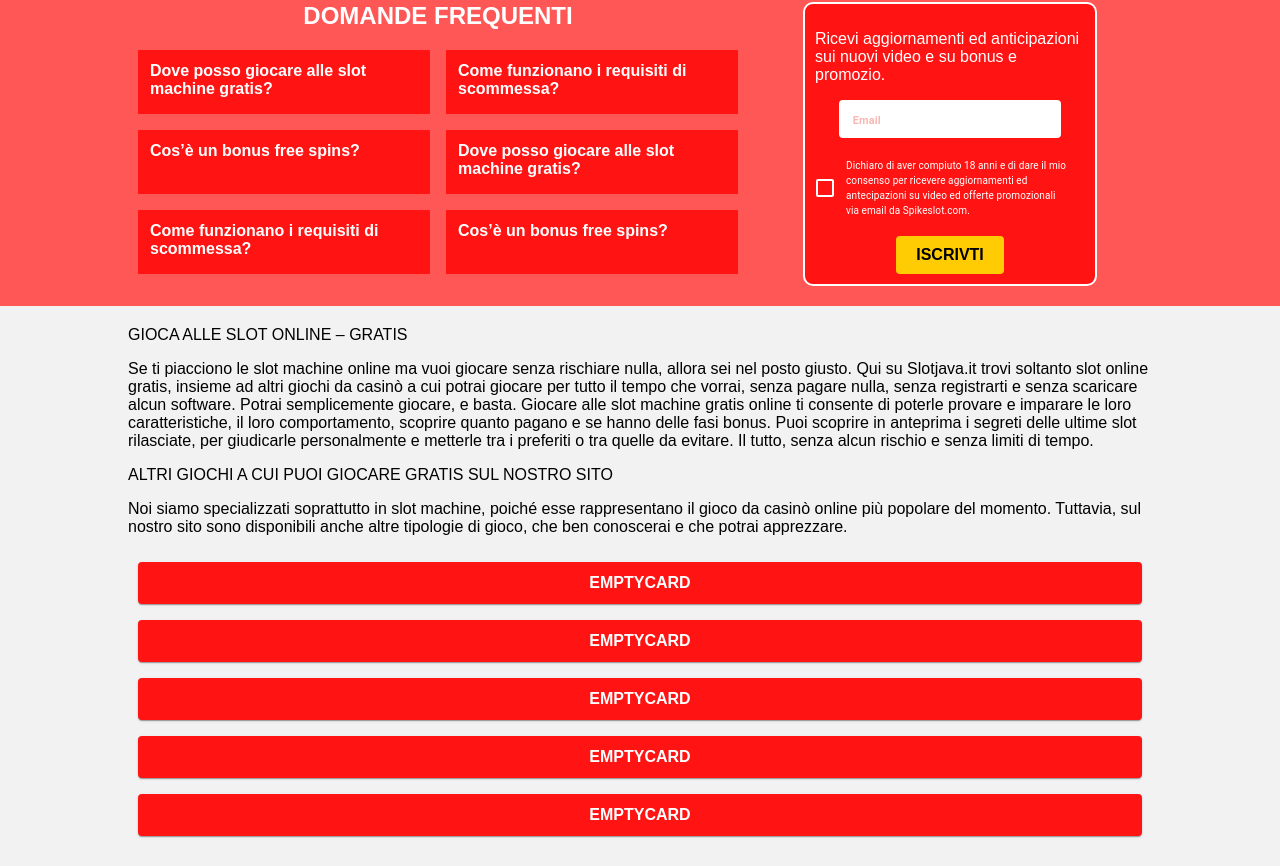
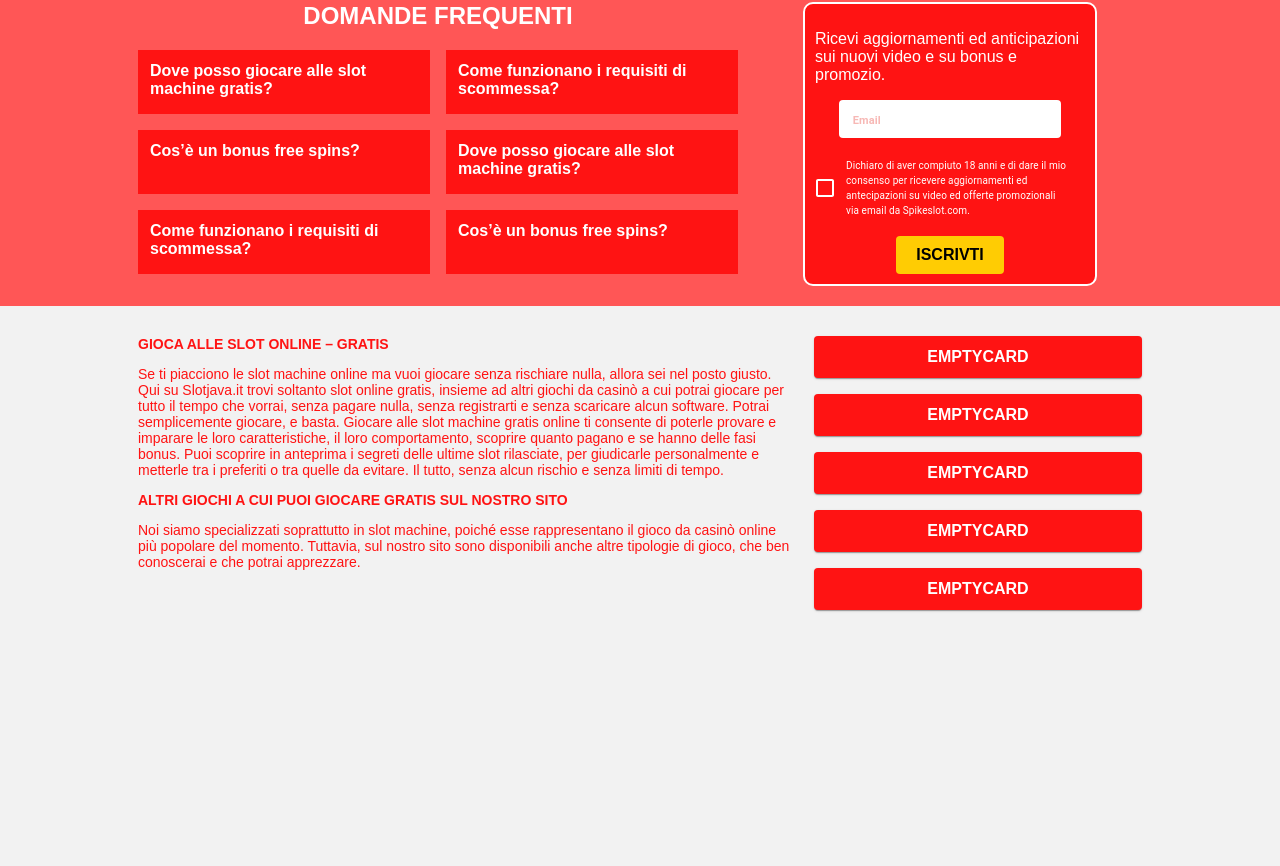
Before and after one commit to Top-Ads/spike, a Next.js app: page / in a window 1280 px wide. Shown: the part 1686-2552 px from the top of the page. After the commit the page ends 2326 px from the top, so only its background shows below. Built offline with nearby package versions, Linux system fonts and the light colour scheme.

Commit message:
implement freeSlots component

```diff
--- a/components/FreeSlots/indext.tsx
+++ b/components/FreeSlots/indext.tsx
@@ -1,5 +1,5 @@
 import React, { Fragment } from 'react'
-import styled from 'styled-components'
+import styled, { ThemeConsumer } from 'styled-components'
 import GridSlots from '../GridSlots'
 
 const FreeSlots = () => {
@@ -8,7 +8,8 @@ const FreeSlots = () => {
         <Fragment>
           <MainContainer>
 
-            <div>GIOCA ALLE SLOT ONLINE – GRATIS</div>
+            <SummaryContainer>
+              <div><strong>GIOCA ALLE SLOT ONLINE – GRATIS</strong></div>
 
               <div><p>Se ti piacciono le slot machine online ma vuoi giocare senza rischiare nulla,
               allora sei nel posto giusto. Qui su Slotjava.it trovi soltanto slot online gratis,
@@ -20,19 +21,20 @@ const FreeSlots = () => {
               slot rilasciate, per giudicarle personalmente e metterle tra i preferiti o tra quelle da evitare.
               Il tutto, senza alcun rischio e senza limiti di tempo.</p></div>
 
-            <div>ALTRI GIOCHI A CUI PUOI GIOCARE GRATIS SUL NOSTRO SITO</div>
+              <div><strong>ALTRI GIOCHI A CUI PUOI GIOCARE GRATIS SUL NOSTRO SITO</strong></div>
 
               <div><p>Noi siamo specializzati soprattutto in slot machine, poiché esse rappresentano il gioco da
               casinò online più popolare del momento. Tuttavia, sul nostro sito sono disponibili anche altre
               tipologie di gioco, che ben conoscerai e che potrai apprezzare.</p></div>
+            </SummaryContainer>
 
             <GridsContainer>
               <GridSlots
                 row={5}
                 column={1}
+                width={"150px"}
                 xs={12} sm={12} md={12}/>
             </GridsContainer>
-
 
           </MainContainer>
         </Fragment>
@@ -40,13 +42,21 @@ const FreeSlots = () => {
 }
 
 const MainContainer = styled.div`
-
-`
-
-const GridsContainer = styled.div`
   display: flex;
   flex-direction: row;
   flex-wrap: wrap;
+`
+const SummaryContainer = styled.div`
+  flex-grow: 2;
+  width: 300px;
+  color: ${({theme}) => theme.colors.primary};
+  padding: 10px;
+  font-size: 14px;
+
+`
+const GridsContainer = styled.div`
+  display: inherit;
+  flex-grow: 1;
   color: ${({theme}) => theme.colors.primary};
   font-weight: bold;
 `
```
Lines whose indentation alone changed are shown as unchanged.
